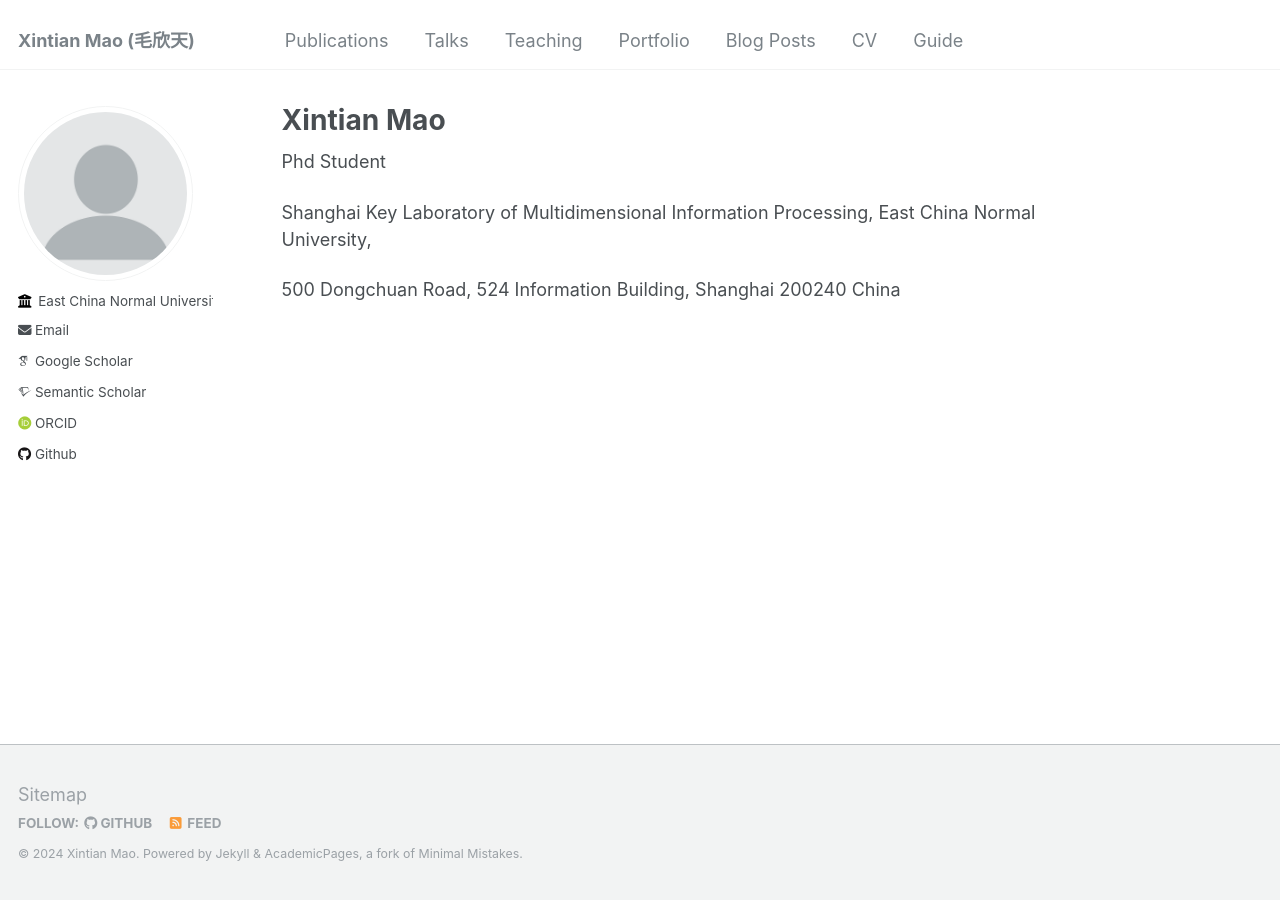
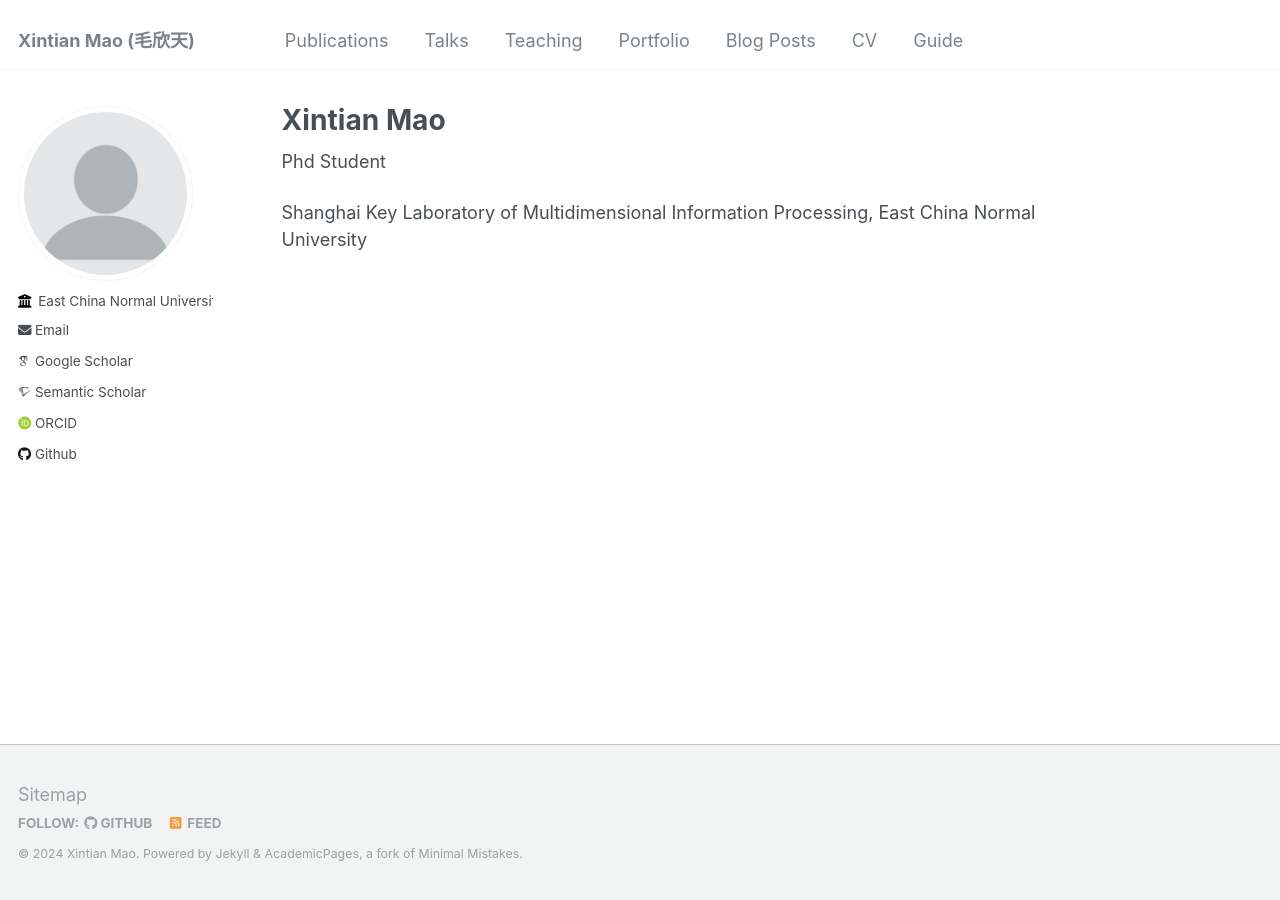
Before and after one commit to INVOKERer/INVOKERer.github.io, a Jekyll site: the page built from _pages/about.md, in a window 1280 px wide. Built offline with Jekyll 4.4.1, drawn with Linux system fonts in a browser that asks for light colours; some web fonts are replaced.

Commit message:
Update about.md

```diff
--- a/_pages/about.md
+++ b/_pages/about.md
@@ -8,6 +8,4 @@ redirect_from:
 ---
 Phd Student
 
-Shanghai Key Laboratory of Multidimensional Information Processing, East China Normal University,
-
-500 Dongchuan Road, 524 Information Building, Shanghai 200240 China
+Shanghai Key Laboratory of Multidimensional Information Processing, East China Normal University
```
